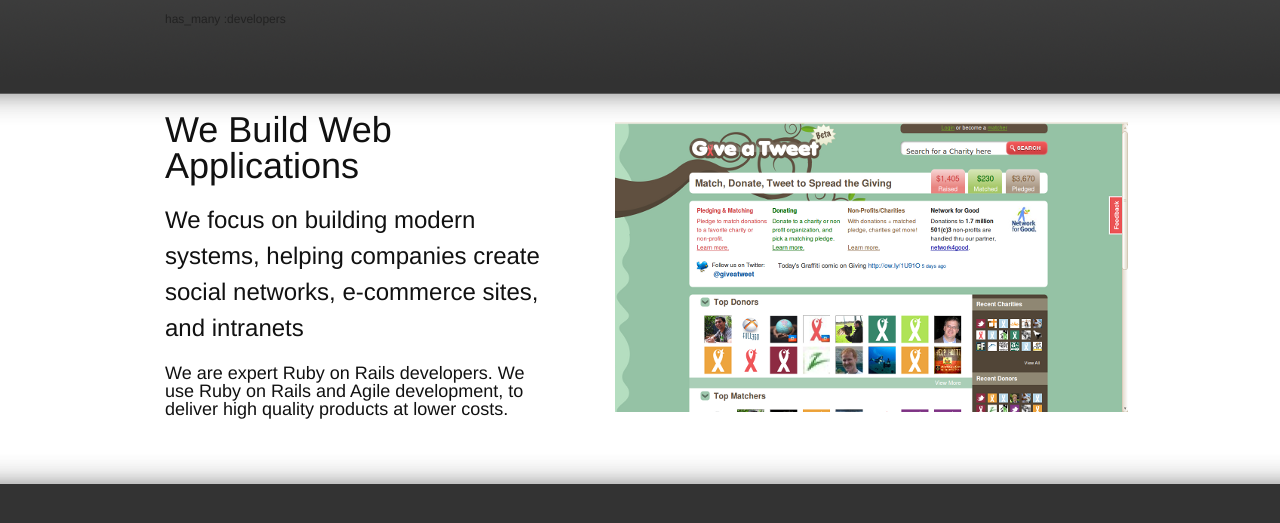
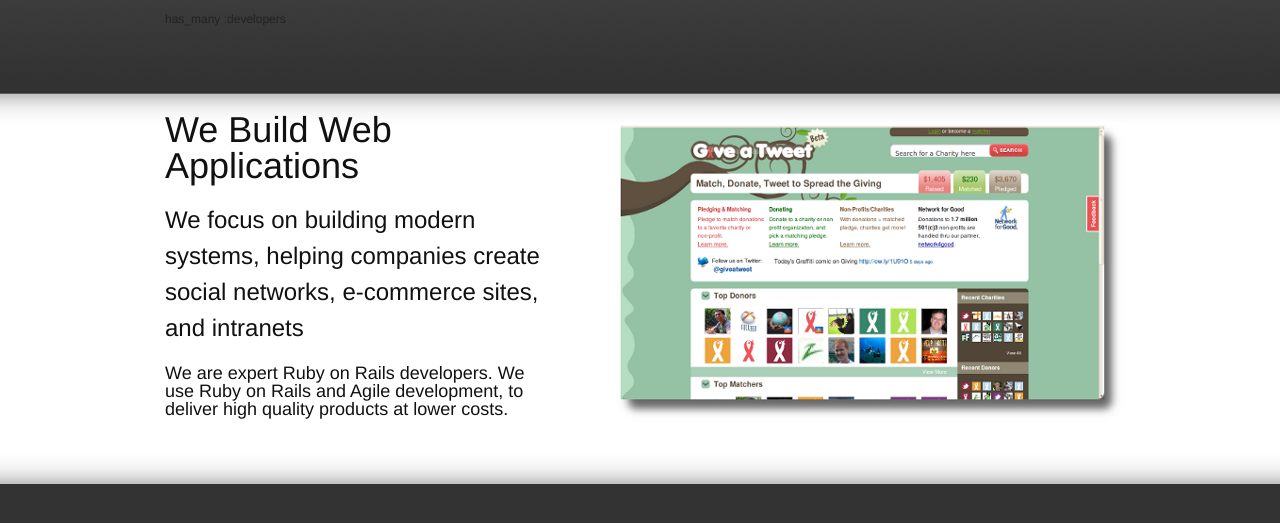
Before and after one commit to hasmanydevelopers/website, a Jekyll site: the page built from index.html, in a window 1280 px wide. Shown: the top 523 px of the page. Built offline with Jekyll 4.4.1, drawn with Linux system fonts in a browser that asks for light colours; nearby versions of some CDN libraries.

Commit message:
Rounded corner and shadow to project screenshots

```diff
--- a/index.html
+++ b/index.html
@@ -2,7 +2,6 @@
 layout: base
 title: has_many :developers - Agile Web Development
 ---
-<div id="intro" class="container">
 <div class="span-10 append-1">
   <h1>We Build Web Applications</h1>
   <h2>We focus on building modern systems, helping companies create social networks,
@@ -13,10 +12,9 @@
 <div class="span-13 last">
   <div id="recent_projects">
     <ul>
-        <li><img alt="" src="images/projects/giveatweet_screenshot.png" width="513" height="290" /><p>Caption for project</p></li>
-        <li><img alt="" src="images/projects/sugarstats_screenshot.png" width="513" height="290" /><p>Caption for project</p></li>
-        <li><img alt="" src="images/projects/greenwala_screenshot.png" width="513" height="290" /><p>Caption for project</p></li>
+      <li><img alt="" src="images/projects/giveatweet_screenshot.png" width="510" height="300" /><p>Caption for project</p></li>
+      <li><img alt="" src="images/projects/sugarstats_screenshot.png" width="510" height="300" /><p>Caption for project</p></li>
+      <li><img alt="" src="images/projects/greenwala_screenshot.png" width="510" height="300" /><p>Caption for project</p></li>
     </ul>
   </div>
 </div>
-</div>
```
Also changed, not shown: images/projects/giveatweet_screenshot.png, images/projects/greenwala_screenshot.png, images/projects/sugarstats_screenshot.png. Lines whose indentation alone changed are shown as unchanged.
